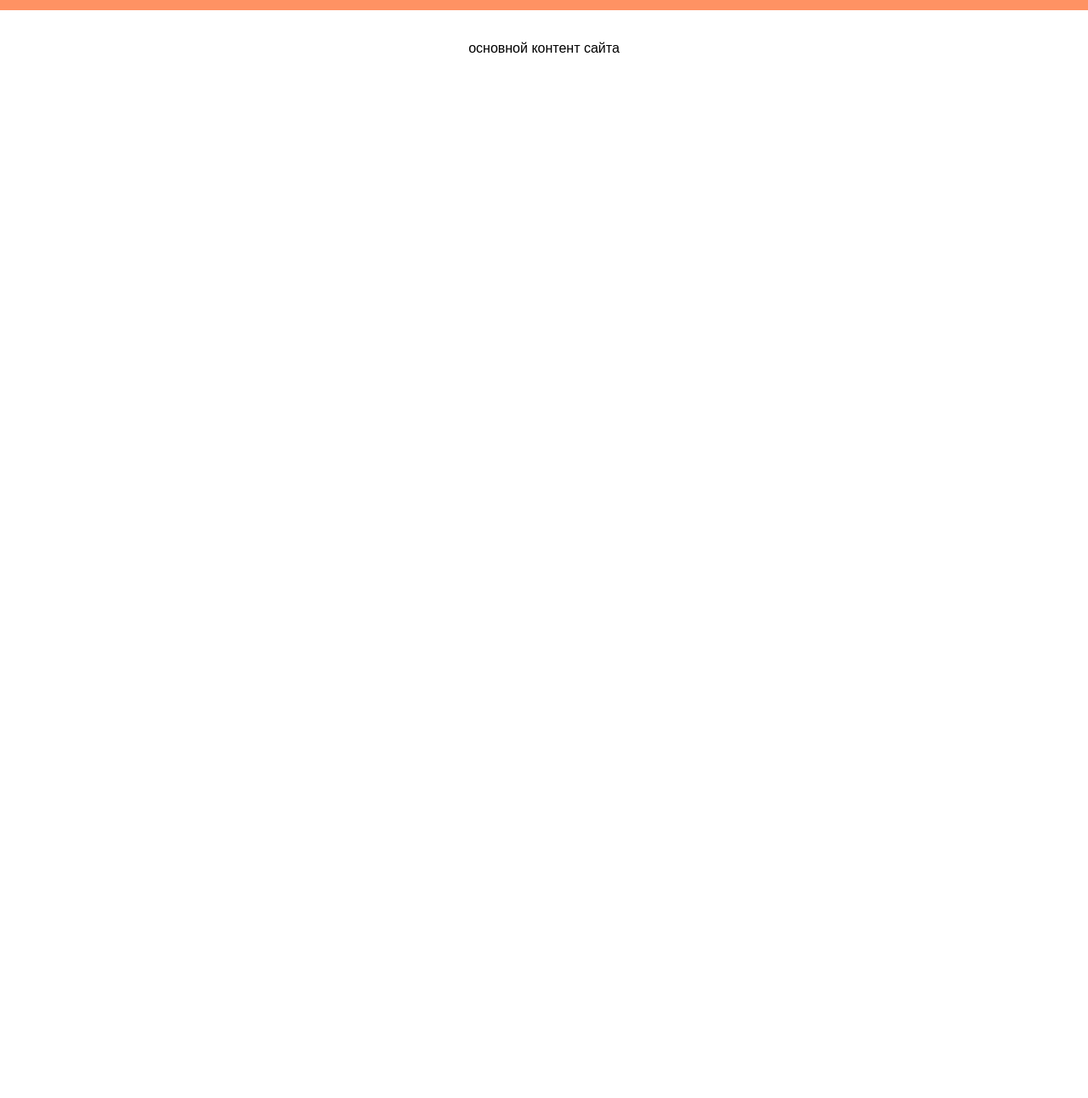
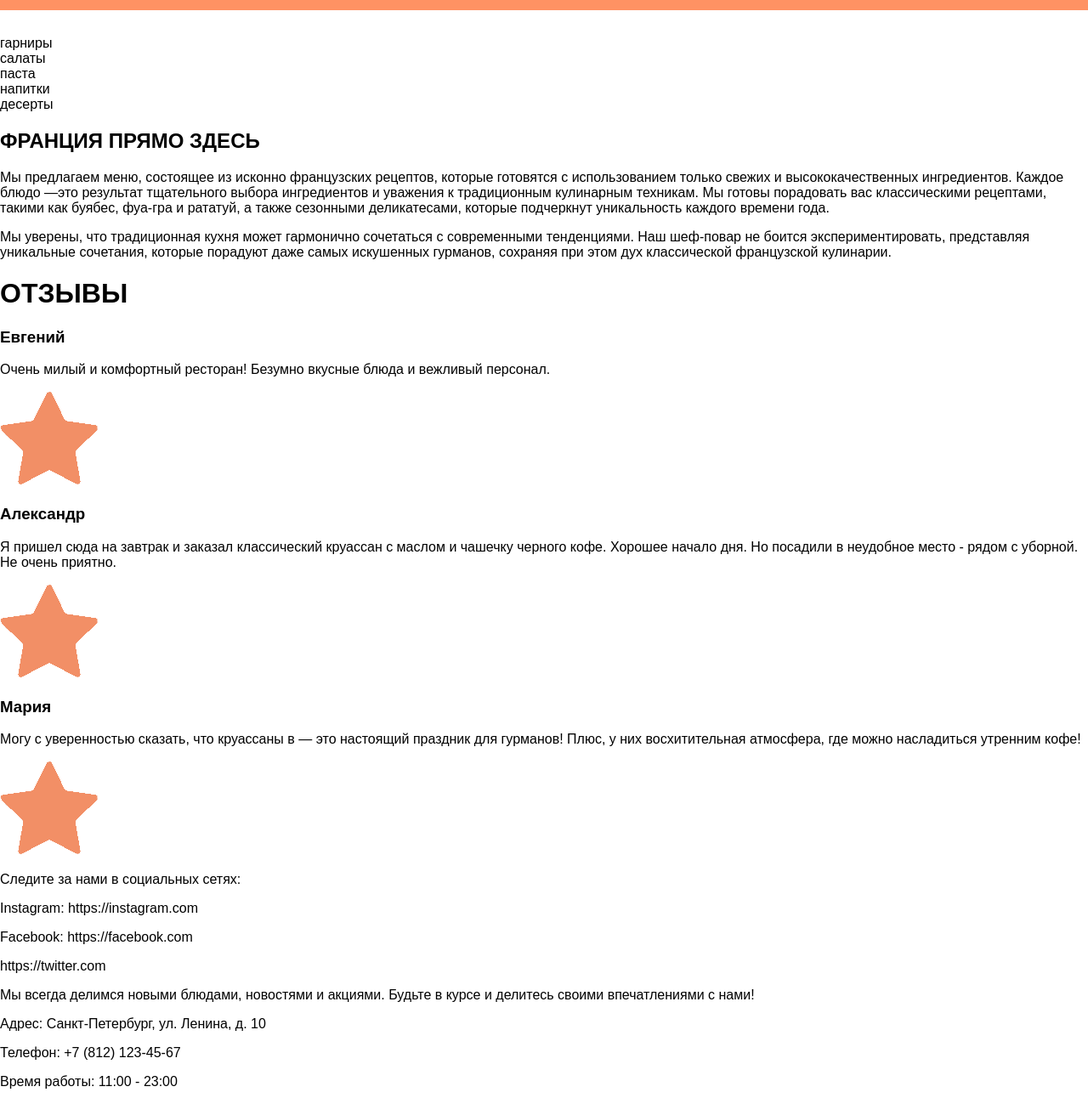
Before and after one commit to xxinxl/Verstka-for-a-friend, a plain HTML site: page index.html in a window 1280 px wide. Shown: the part 288-1580 px from the top of the page at 85% size. Before the commit the page ends 800 px from the top, so only its background shows below. Drawn offline with Linux system fonts and the light colour scheme; grey boxes are pictures that could not be loaded.

Commit message:
all content has been uploaded

```diff
--- a/index.html
+++ b/index.html
@@ -23,9 +23,63 @@
         </nav>
     </div>
 
-    <!-- Основной контент -->
-    <div class="content">
-        <p>основной контент сайта</p>
+    <!-- Второстепенное меню-->
+    <div class="menu_two">
+        <div class="menu-item">горячее</div>
+            <div class="menu_two-item_side_dishes">гарниры</div>
+            <div class="menu_two-item_salads">салаты</div>
+            <div class="menu_two-item_pasta">паста</div>
+            <div class="menu_two-item_drinks">напитки</div>
+            <div class="menu_two-item_desserts">десерты</div>
     </div>
+
+    <div>
+        <h2>ФРАНЦИЯ ПРЯМО ЗДЕСЬ</h2>
+    </div>
+
+    <div>
+        <p>Мы предлагаем меню, состоящее из исконно французских рецептов, которые готовятся с использованием только свежих и высококачественных ингредиентов. Каждое блюдо —это результат тщательного выбора ингредиентов и уважения к традиционным кулинарным техникам. Мы готовы порадовать вас классическими рецептами, такими как буябес, фуа-гра и рататуй, а также сезонными деликатесами, которые подчеркнут уникальность каждого времени года.</p>
+        <p>Мы уверены, что традиционная кухня может гармонично сочетаться с современными тенденциями. Наш шеф-повар не боится экспериментировать, представляя уникальные сочетания, которые порадуют даже самых искушенных гурманов, сохраняя при этом дух классической французской кулинарии.</p>
+    </div>
+
+    <div>
+        <h1>ОТЗЫВЫ</h1>
+    </div>
+
+    <div>
+<div>
+        <h3>Евгений</h3>
+        <p>Очень милый и комфортный ресторан! Безумно вкусные блюда и вежливый персонал.</p>
+        <img src="images/stars/star.png" alt="">
+    </div>
+
+    <div>
+        <h3>Александр</h3>
+        <p>Я пришел сюда на завтрак и заказал классический круассан с маслом и чашечку черного кофе. Хорошее начало дня. Но посадили в неудобное место - рядом с уборной. Не очень приятно.</p>
+        <img src="images/stars/star.png" alt="">
+    </div>
+
+    <div>
+        <h3>Мария</h3>
+        <p>Могу с уверенностью сказать, что круассаны в — это настоящий праздник для гурманов! Плюс, у них восхитительная атмосфера, где можно насладиться утренним кофе!</p>
+        <img src="images/stars/star.png" alt="">
+    </div>
+</div>
+
+    <footer>
+        <div>
+            <p>Следите за нами в социальных сетях:</p>
+            <p>Instagram: https://instagram.com</p>
+            <p>Facebook: https://facebook.com</p>
+            <p>https://twitter.com</p>
+            <p>Мы всегда делимся новыми блюдами, новостями и акциями. Будьте в курсе и делитесь своими впечатлениями с нами!</p>
+        </div>
+
+        <div>
+            <p>Адрес: Санкт-Петербург, ул. Ленина, д. 10</p>
+            <p>Телефон: +7 (812) 123-45-67</p>
+            <p>Время работы: 11:00 - 23:00</p>
+        </div>
+    </footer>
 </body>
 </html>
```
Also changed, not shown: images/stars/star.png (renamed from images/stars/НовыйХолст6.png).
